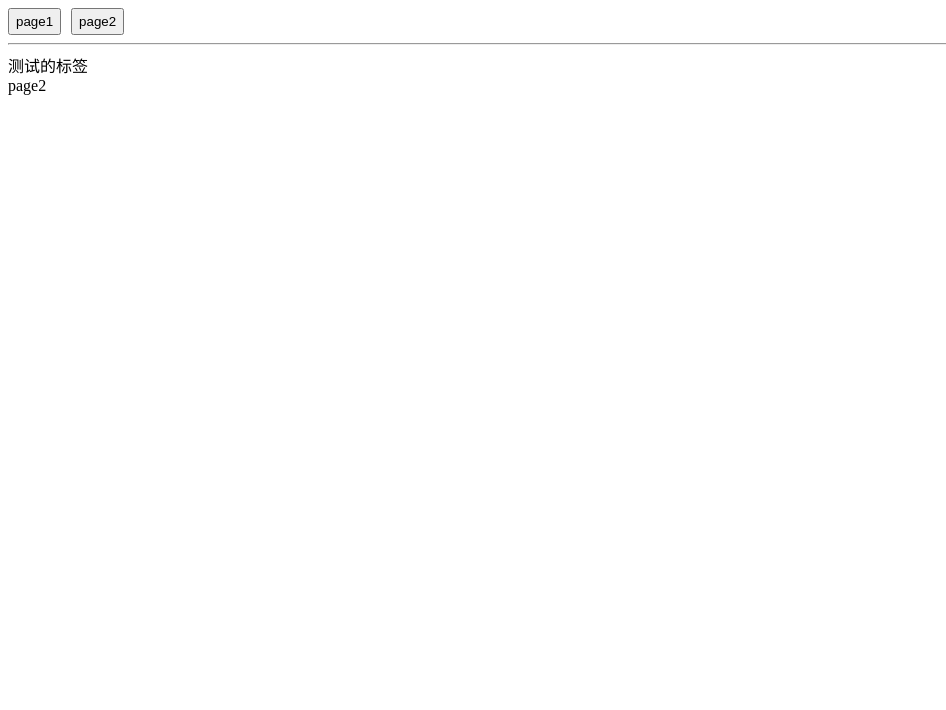
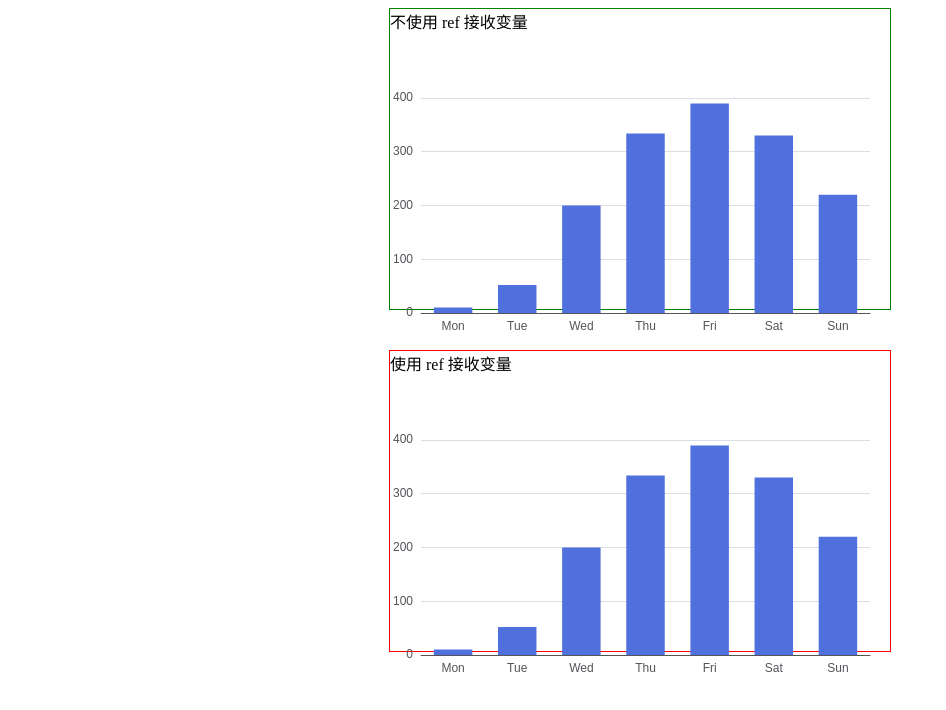
Before and after one commit to trry-hub/issues, a Vue app: page /page2 in a window 1280 px wide. Shown: the top 710 px of the page, without its empty margins (0-946 px from the left). Built offline with nearby package versions, Linux system fonts and the light colour scheme.

Commit message:
refactor: 移除路由并添加 ECharts 图表
- 移除了 vue-router 相关代码和依赖
- 添加了 echarts 依赖
- 在 App.vue 中实现了两个柱状图展示
- 删除了 page1.vue 和 page2.vue 文件
- 更新了 main.ts，移除了路由的引用

```diff
--- a/package.json
+++ b/package.json
@@ -9,13 +9,11 @@
     "preview": "vite preview"
   },
   "dependencies": {
-    "eruda": "^3.4.0",
-    "vue": "^3.5.12",
-    "vue-router": "^4.4.5"
+    "echarts": "^6.0.0",
+    "vue": "^3.5.12"
   },
   "devDependencies": {
     "@vitejs/plugin-vue": "^5.1.4",
-    "sass": "^1.80.6",
     "typescript": "^5.6.3",
     "vite": "^5.4.10",
     "vue-tsc": "^2.1.10"
--- a/router/index.ts
+++ /dev/null
@@ -1,17 +0,0 @@
-import { createRouter, createWebHistory } from 'vue-router'
-
-const history = createWebHistory()
-const router = createRouter({
-  history,
-  routes: [{
-    path: '/page1',
-    name: 'page1',
-    component: () => import('@/views/page1.vue'),
-  }, {
-    path: '/page2',
-    name: 'page2',
-    component: () => import('@/views/page2.vue'),
-  }],
-})
-
-export default router
--- a/src/App.vue
+++ b/src/App.vue
@@ -1,55 +1,90 @@
 <script setup lang="ts">
-import eruda from 'eruda'
-import { useRouter } from 'vue-router'
+import { onMounted, ref } from 'vue'
+import * as echarts from 'echarts'
 
-const router = useRouter()
+const option = {
+  tooltip: {
+    trigger: 'axis',
+    axisPointer: {
+      type: 'shadow'
+    }
+  },
+  grid: {
+    left: '3%',
+    right: '4%',
+    bottom: '3%',
+  },
+  xAxis: [
+    {
+      type: 'category',
+      data: ['Mon', 'Tue', 'Wed', 'Thu', 'Fri', 'Sat', 'Sun'],
+      axisTick: {
+        alignWithLabel: true
+      }
+    }
+  ],
+  yAxis: [
+    {
+      type: 'value'
+    }
+  ],
+  series: [
+    {
+      name: 'Direct',
+      type: 'bar',
+      barWidth: '60%',
+      data: [10, 52, 200, 334, 390, 330, 220]
+    }
+  ]
+}
+let chartInstance: null | echarts.ECharts = null
+const chartInstanceVueRef = ref()
+const chartDom = ref()
+const chartDomUseRef = ref()
 
-eruda.init()
+// 渲染图表
+async function renderChart() {
+  if (!chartInstance) {
+    chartInstance = echarts.init(chartDom.value)
+  }
+  chartInstance.setOption(option)
+}
+
+async function renderChartUseRef() {
+  if (!chartInstanceVueRef.value) {
+    chartInstanceVueRef.value = echarts.init(chartDomUseRef.value)
+  }
+  chartInstanceVueRef.value.setOption(option)
+}
+// 生命周期
+onMounted(() => {
+  renderChart()
+  renderChartUseRef()
+})
 </script>
 
 <template>
-  <div>
-    <button class="button" @click="router.push({ name: 'page1' })">page1</button>
-    <button class="button" @click="router.push({ name: 'page2' })">page2</button>
-    <hr>
-    <router-view v-slot="{ Component, route }">
-      <transition name="fade" mode="out-in" appear>
-        <component :is="Component" :key="route.fullPath" />
-      </transition>
-    </router-view>
+  <div class="chart-container" style="border-color: green;">
+    不使用 ref 接收变量
+    <div ref="chartDom" />
+  </div>
+  <div class="chart-container" style="border-color: red;">
+    使用 ref 接收变量
+    <div ref="chartDomUseRef" />
   </div>
 </template>
-
-<style scoped lang="scss">
-.button {
-  height: 2em;
-  will-change: filter;
-  margin-right: 10px;
-  transition: filter 300ms;
+<style scoped>
+.chart-container {
+  margin-bottom: 10px;
+  border-width: 1px;
+  border-style: solid;
+  width: 500px;
+  height: 300px;
+  margin: 0 auto;
+  margin-bottom: 40px;
 }
-
-/* 主内容区动画 */
-.fade-enter-active,
-.slide-left-enter-active,
-.slide-right-enter-active,
-.slide-top-enter-active,
-.slide-bottom-enter-active {
-  transition: 0.2s;
-}
-
-.fade-leave-active,
-.slide-left-leave-active,
-.slide-right-leave-active,
-.slide-top-leave-active,
-.slide-bottom-leave-active {
-  transition: 0.15s;
-}
-
-.fade-enter-from {
-  opacity: 0;
-}
-
-.fade-leave-to {
-  opacity: 0;
+.chart-container>div {
+  width: 100%;
+  height: 100%;
 }
 </style>
--- a/src/main.ts
+++ b/src/main.ts
@@ -1,9 +1,6 @@
 import { createApp } from "vue";
 import App from "./App.vue";
-import router from '../router/index'
 
 let app = createApp(App)
 
-app.use(router)
-
 app.mount('#app')
--- a/src/views/page1.vue
+++ /dev/null
@@ -1,3 +0,0 @@
-<template>
-  <div>page1</div>
-</template>
--- a/src/views/page2.vue
+++ /dev/null
@@ -1,16 +0,0 @@
-<!--
- 复现步骤：
-  1. 测试的注释移到跟标签同级，transition 会渲染失败
-  2. 测试的标签移到跟标签下，transition 会渲染失败，仅仅提示了 warning 警告
- 预期：
-  1. 测试的注释移到跟标签同级，transition 正常渲染非注释外的内容
-  2. 测试的标签移到跟标签下，transition 渲染失败，但提示 error 级别警告
--->
-
-<template>
-  <div>
-    <!-- 测试的注释 -->
-    <div>测试的标签</div>
-    <div>page2</div>
-  </div>
-</template>
```
Also changed, not shown: 1 other file (tests, documents, lock files or other folders).
